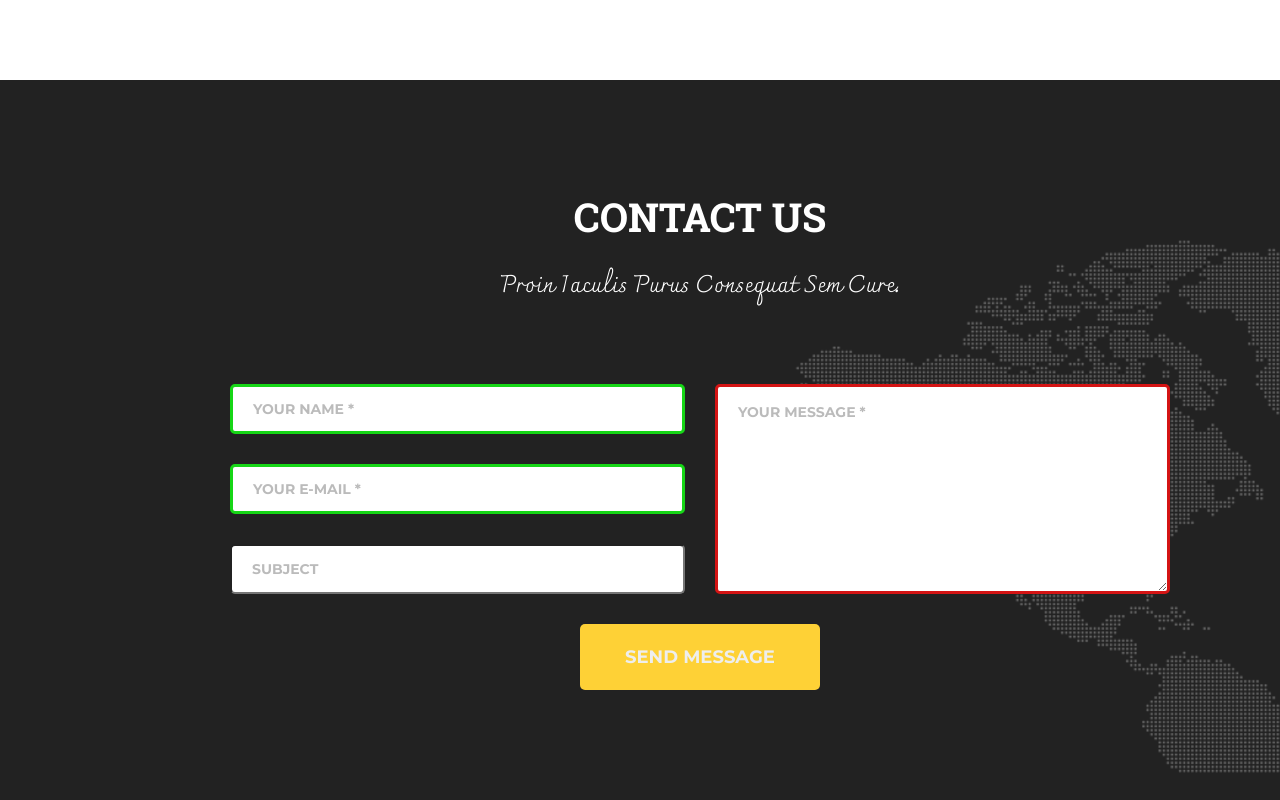
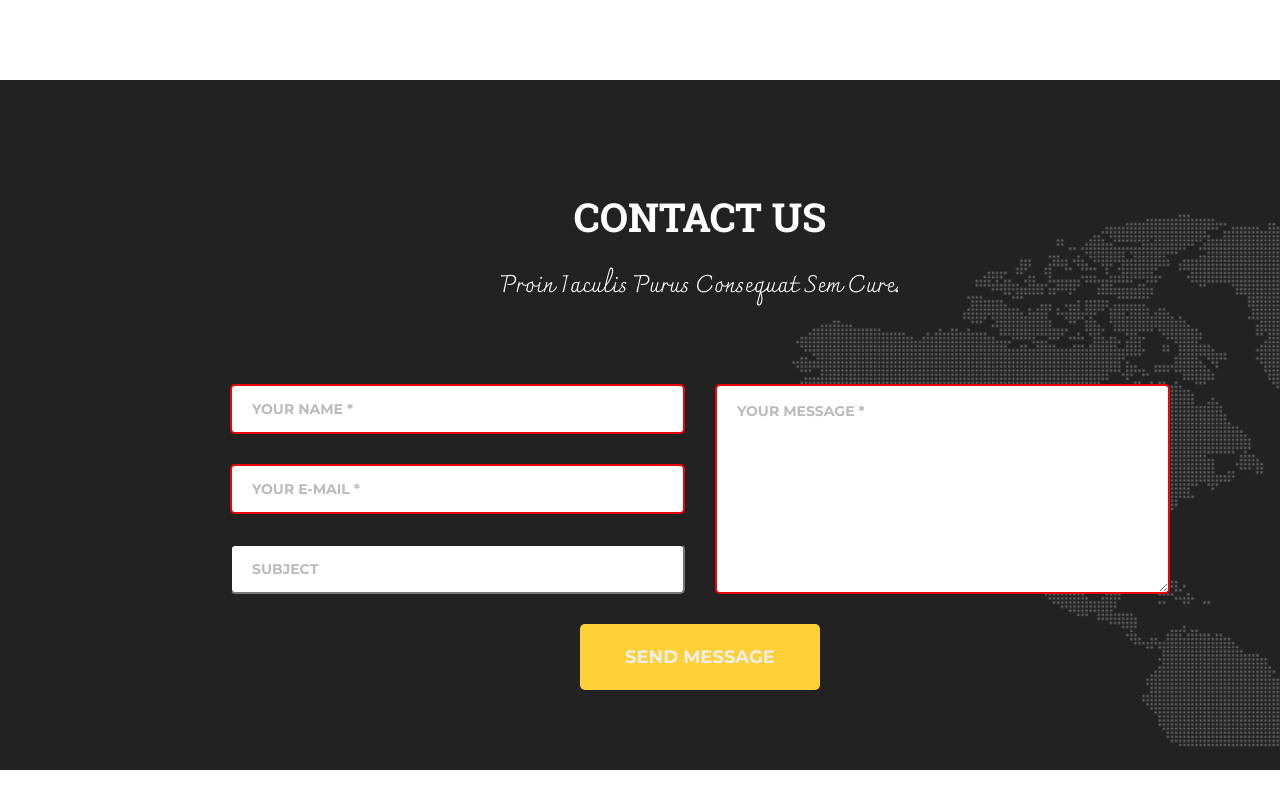
Before and after one commit to Kolmakov4ik/goit-fe-course, a plain HTML site: page html-css/module-07/index.html in a window 1280 px wide. Shown: the part 637-1437 px from the top of the page. After the commit the page ends 1407 px from the top, so only its background shows below. Drawn offline with Linux system fonts and the light colour scheme.

Commit message:
outline:none;

```diff
--- a/html-css/module-07/css/style.css
+++ b/html-css/module-07/css/style.css
@@ -53,6 +53,7 @@ img {
 .menu {
     width: 480px;
     display: flex;
+    flex-wrap: wrap;
     justify-content: space-between;
     align-items: center;
     list-style: none;
@@ -83,7 +84,7 @@ img {
 }
 
 .section-services {
-    margin-bottom: 120px;
+    padding-bottom: 120px;
 }
 
 .sub-title {
@@ -203,6 +204,7 @@ input {
     display: block;
     height: 50px;
     margin-bottom: 30px;
+    outline:none;
 }
 
 input:last-child {
@@ -214,7 +216,7 @@ input:last-child {
     text-transform: uppercase;
     height: 66px;
     width: 240px;
-    margin: 30px auto;
+    margin: 30px auto 0 auto;
     background-color: #fed136;
     font-size: 18px;
     font-family: 'Montserrat Bold', 'Roboto Slab Bold', 'PT Sans Bold',
@@ -232,12 +234,13 @@ input:last-child {
 textarea {
     height: 210px;
     line-height: 50px;
+    outline:none;
 }
 
-.name, .email, textarea:invalid {
-    border: 3px solid rgb(212, 20, 20);
+.form input[required]:valid, .form textarea[required]:valid {
+    border: 3px solid #baec03;
 }
 
-.name, .email, textarea:valid {
-    border: 3px solid rgb(22, 214, 22);
+.form input[required]:invalid, .form textarea[required]:invalid {
+    border: 2px solid #ec0303;
 }
```
